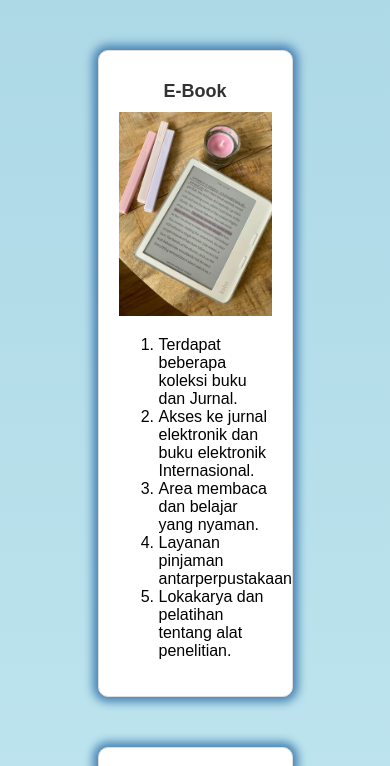
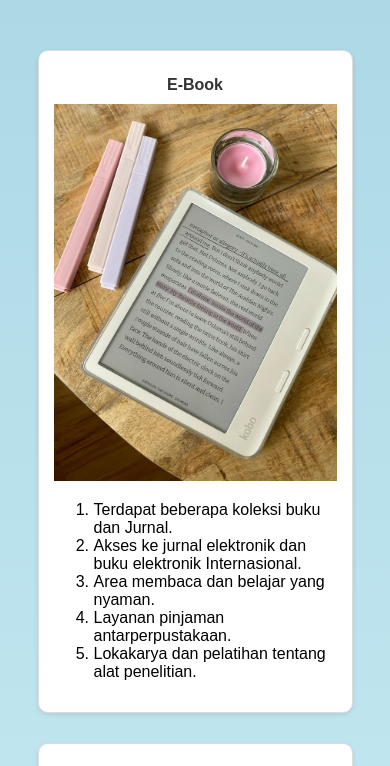
Before and after one commit to happypahakhl/UAS_WEB1_PERPUSTAKAAN, a plain HTML site: page beranda.html in a window 390 px wide. Shown: the top 766 px of the page. Drawn offline with Linux system fonts and the light colour scheme.

Commit message:
Update beranda.css

```diff
--- a/beranda.css
+++ b/beranda.css
@@ -53,3 +53,31 @@
         .card a:hover {
             background-color: #003d80;
         }
+
+@media (max-width: 992px) {
+    body {
+        flex-direction: column; /* Ubah orientasi menjadi kolom */
+        padding: 20px; /* Tambahkan padding untuk menghindari elemen terlalu dekat */
+    }
+
+    .container {
+        width: 90%; /* Kurangi lebar menjadi 90% layar */
+        gap: 30px; /* Kurangi jarak antar elemen */
+        padding-top: 30px; /* Kurangi padding atas */
+        padding-bottom: 30px; /* Kurangi padding bawah */
+    }
+
+    .card {
+        padding: 15px; /* Kurangi padding pada card */
+        box-shadow: 0 2px 5px rgba(0, 0, 0, 0.1); /* Kurangi intensitas bayangan */
+    }
+
+    .card h3 {
+        font-size: 16px; /* Kurangi ukuran font heading */
+    }
+
+    .card a {
+        padding: 8px 15px; /* Kurangi padding tombol */
+        font-size: 14px; /* Sesuaikan ukuran font tombol */
+    }
+}
```
